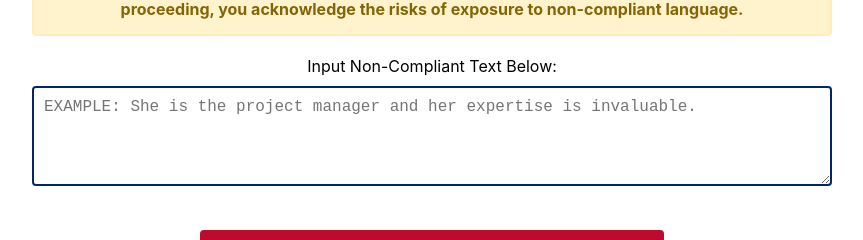
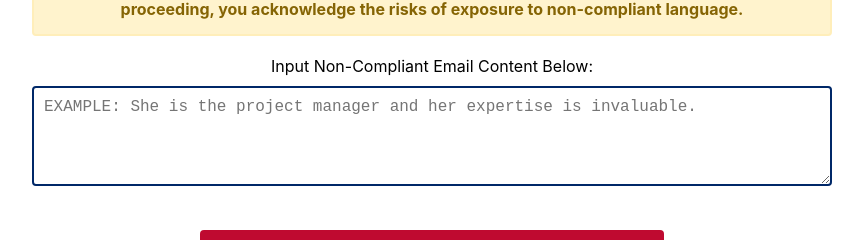
Before and after one commit to mkrul/pronoun-compliance-tool, a React (Create React App) app: page / in a window 1280 px wide. Shown: the part 314-554 px from the top of the page, without its empty margins (208-1071 px from the left). Built offline with nearby package versions, Linux system fonts and the light colour scheme; the HTML template or start-up script is replaced by a standard one.

Commit message:
change text

```diff
--- a/src/App.js
+++ b/src/App.js
@@ -132,7 +132,7 @@ function App() {
         <form onSubmit={handleSubmit}>
           <div className="input-section">
             <label>
-              Input Non-Compliant Text Below:
+              Input Non-Compliant Email Content Below:
               <textarea
                 value={inputText}
                 onChange={handleInputChange}
```
